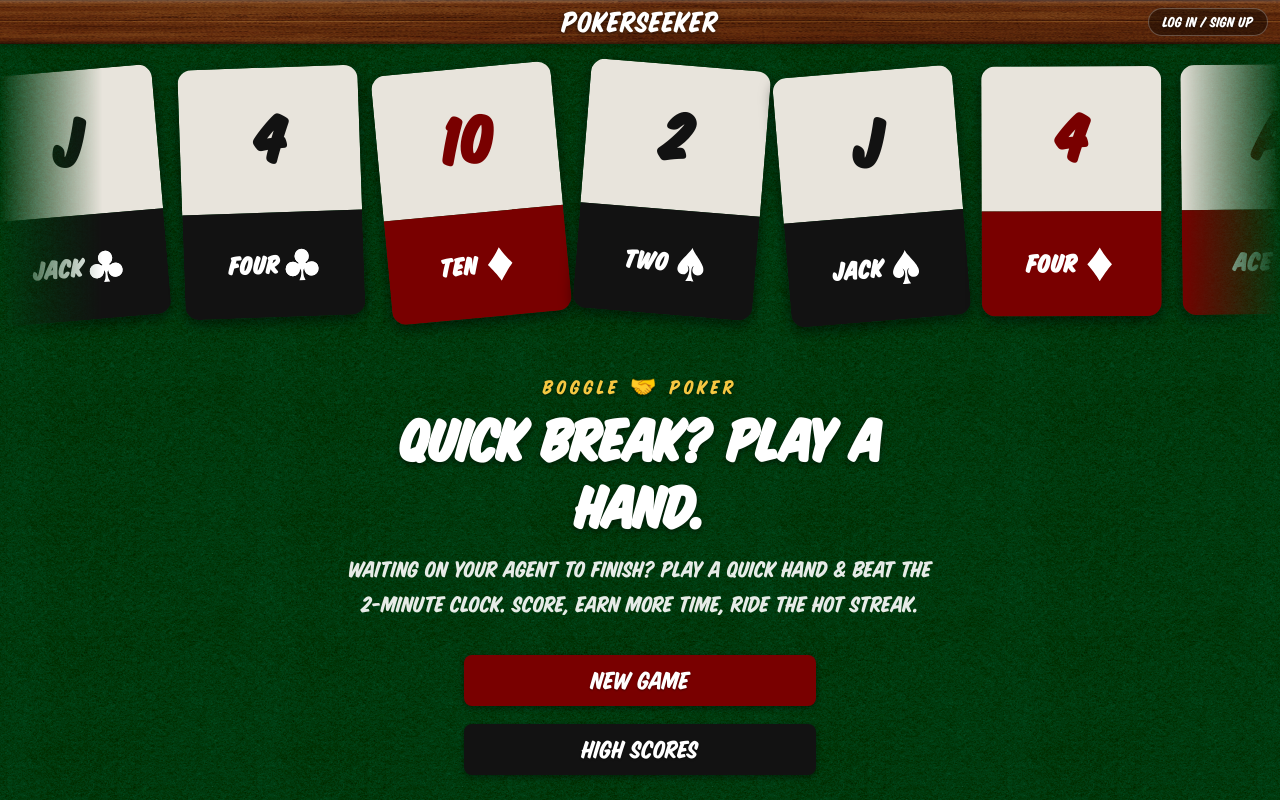
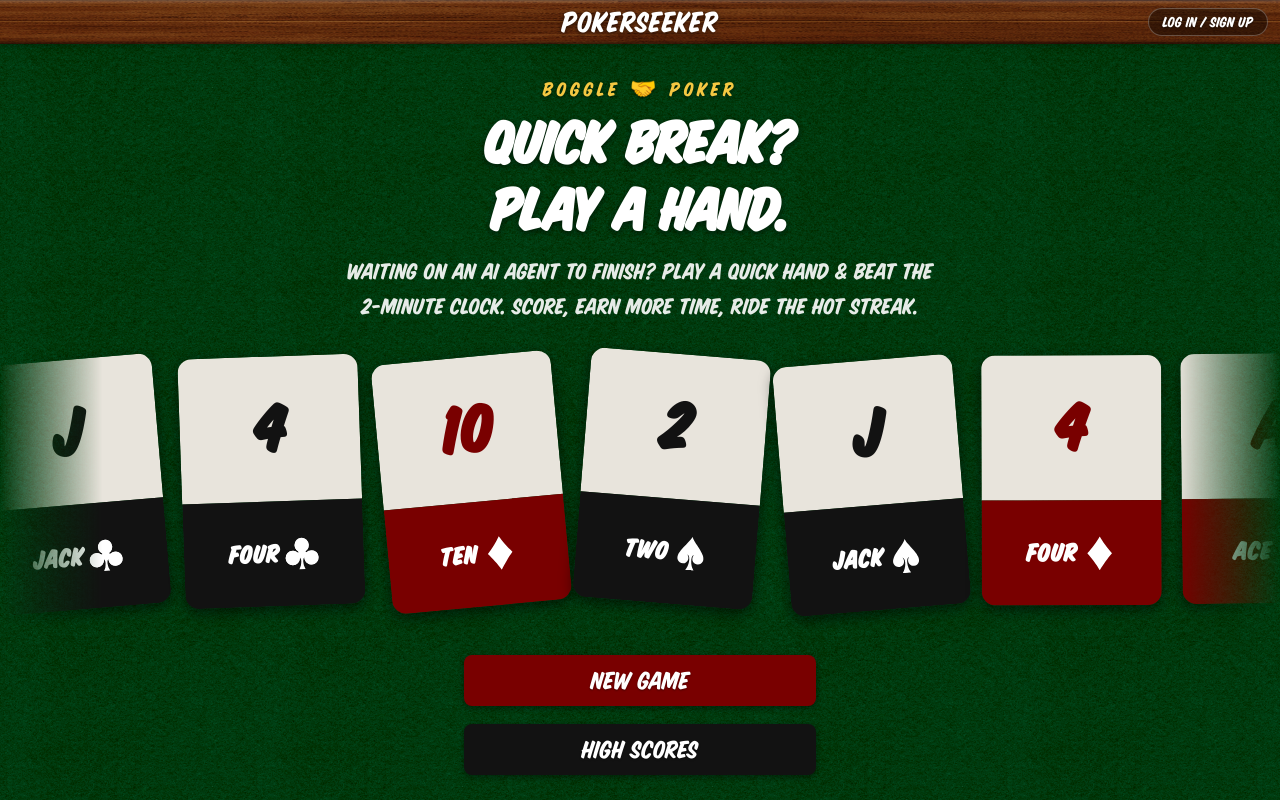
Before and after one commit to bradsiefert/pokerseeker, a React (Vite) app: page / in a window 1280 px wide. Built offline with nearby package versions, Linux system fonts and the light colour scheme.

Commit message:
Copy updatse

```diff
--- a/src/components/screens/HomeScreen.jsx
+++ b/src/components/screens/HomeScreen.jsx
@@ -30,15 +30,15 @@
         </div>
       )}
 
-      <SuitMarquee key={variant} variant={variant} />
-
       <div className={styles.hero}>
         <span className={styles.eyebrow}>Boggle 🤝 Poker</span>
         <h1 className={styles.heroTitle}>Quick break? Play a hand.</h1>
         <p className={styles.heroSub}>
-          Waiting on your agent to finish? Play a quick hand & beat the 2-minute clock. Score, earn more time, ride the hot streak.
+          Waiting on an ai agent to finish? Play a quick hand & beat the 2-minute clock. Score, earn more time, ride the hot streak.
         </p>
       </div>
+
+      <SuitMarquee key={variant} variant={variant} />
 
       <div className={styles.inner}>
         <button className={styles.btn} onClick={onStart}>New Game</button>
--- a/src/components/screens/HomeScreen.module.css
+++ b/src/components/screens/HomeScreen.module.css
@@ -104,6 +104,8 @@
   line-height: 1.05;
   margin: 0;
   text-shadow: 0 2px 6px rgba(0, 0, 0, 0.55);
+  width: 100%;
+  max-width: 424px;
 }
 
 .heroSub {
```
